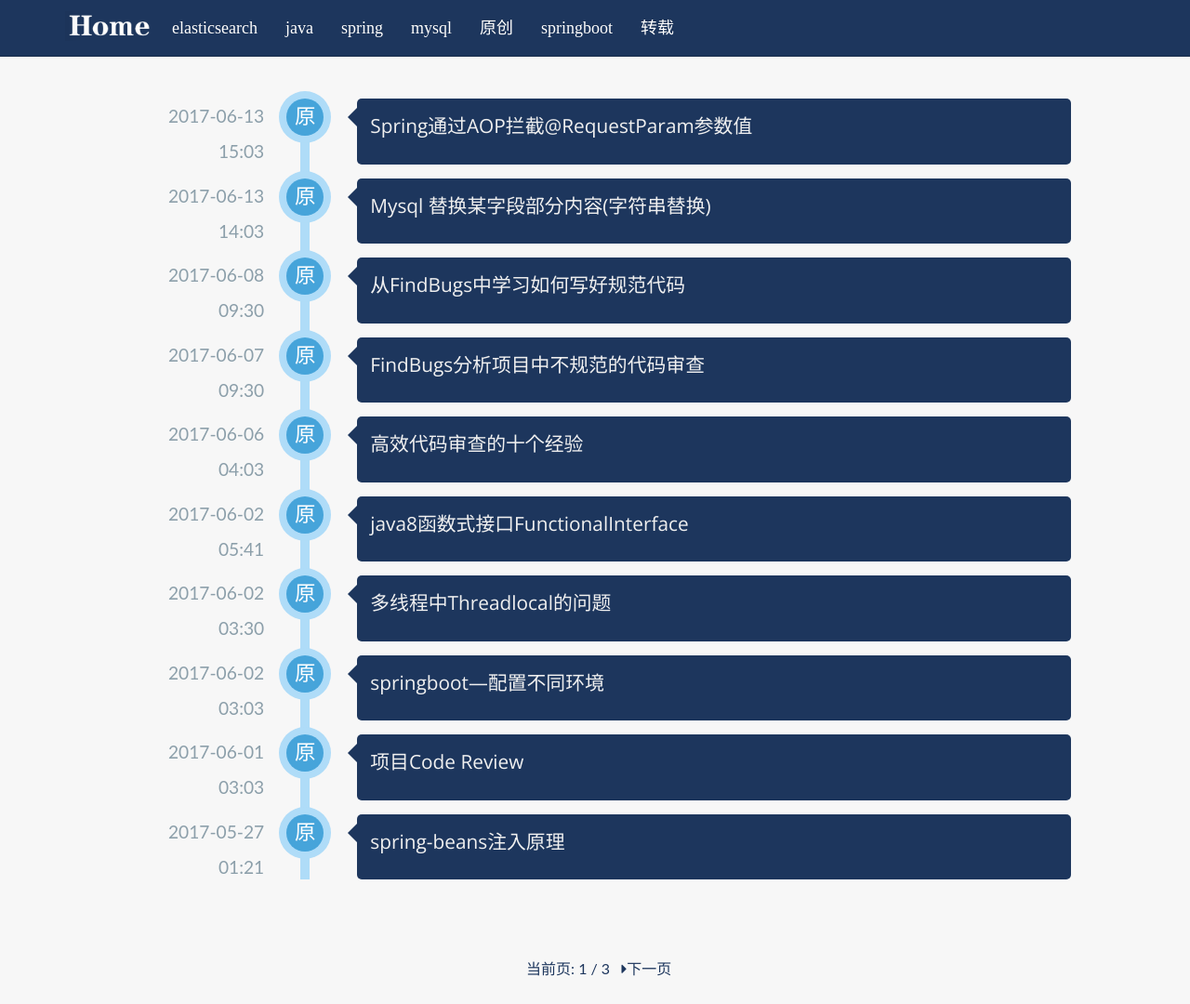
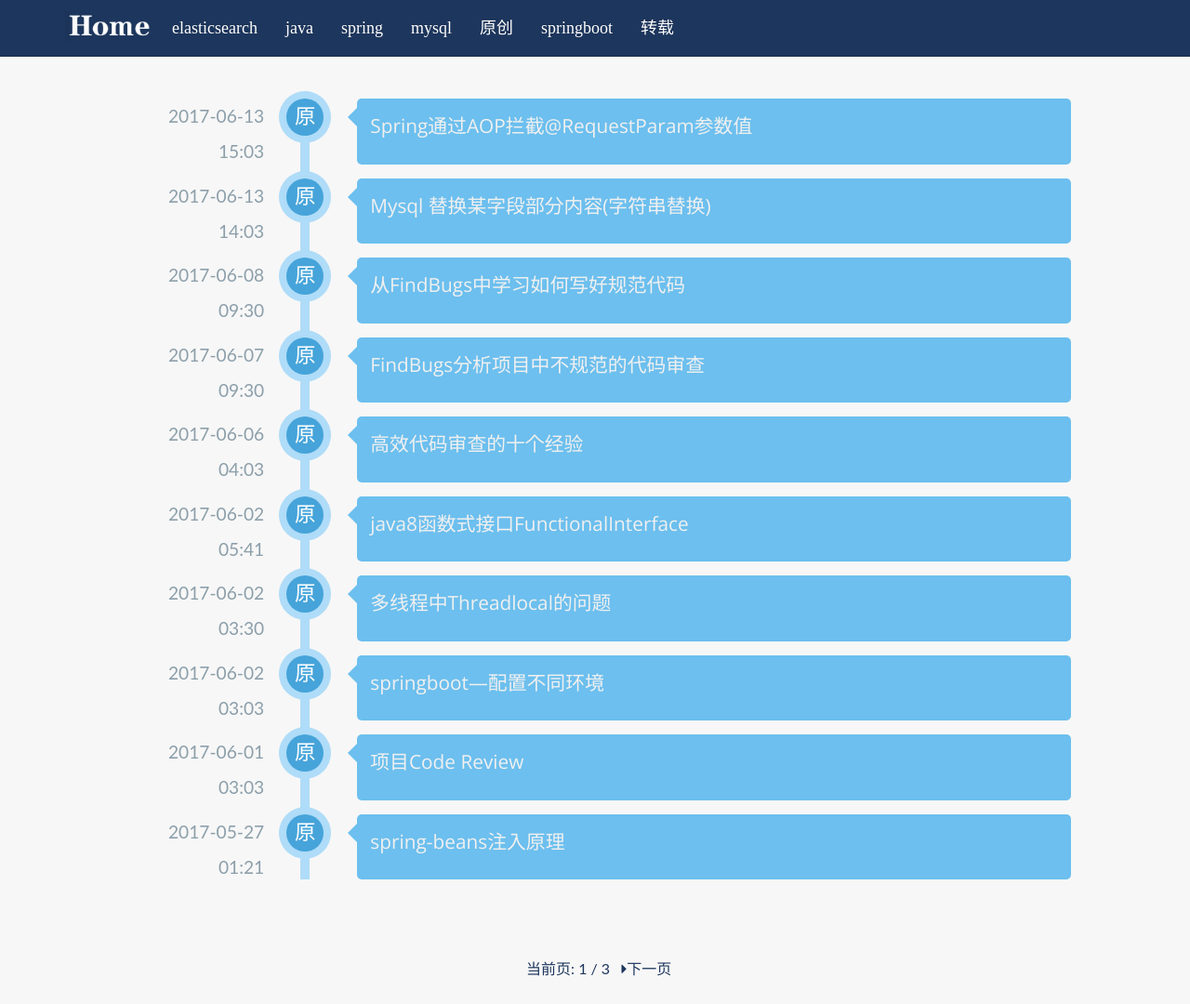
Before and after one commit to chcchccch/felayman.github.io, a Jekyll site: the page built from home/index.html, in a window 1280 px wide and 1080 px high. Shown: the whole window at 93% size. Built offline with Jekyll 4.4.1, drawn with Linux system fonts in a browser that asks for light colours; some web fonts are replaced; the list of posts is cut into pages by our own code.

```diff
--- a/styles/css/component.css
+++ b/styles/css/component.css
@@ -49,17 +49,17 @@
 
 .cbp_tmtimeline > li .cbp_tmtime span:last-child {
 	font-size: 2.9em;
-	color: #1d365d;
+	color: #6cbfee;
 }
 
 .cbp_tmtimeline > li:nth-child(odd) .cbp_tmtime span:last-child {
-	color: #1d365d;
+	color: #6cbfee;
 }
 
 /* Right content */
 .cbp_tmtimeline > li .cbp_tmlabel {
 	margin: 0 0 15px 25%;
-	background: #1d365d;
+	background: #6cbfee;
 	color: #fff;
 	padding: 1em;
 	font-size: 14px;
@@ -70,7 +70,7 @@
 }
 
 .cbp_tmtimeline > li:nth-child(odd) .cbp_tmlabel {
-	background: #1d365d;
+	background: #6cbfee;
 }
 
 .cbp_tmtimeline > li .cbp_tmlabel h2 {
@@ -87,13 +87,13 @@
 	width: 0;
 	position: absolute;
 	pointer-events: none;
-	border-right-color: #1d365d;
+	border-right-color: #6cbfee;
 	border-width: 10px;
 	top: 10px;
 }
 
 .cbp_tmtimeline > li:nth-child(odd) .cbp_tmlabel:after {
-	border-right-color: #1d365d;
+	border-right-color: #6cbfee;
 }
 
 /* The icons */
@@ -179,7 +179,7 @@
 
 	.cbp_tmtimeline > li:nth-child(odd) .cbp_tmlabel:after {
 		border-right-color: transparent;
-		border-bottom-color: #1d365d;
+		border-bottom-color: #6cbfee;
 	}
 
 	.cbp_tmtimeline > li .cbp_tmicon {
```
